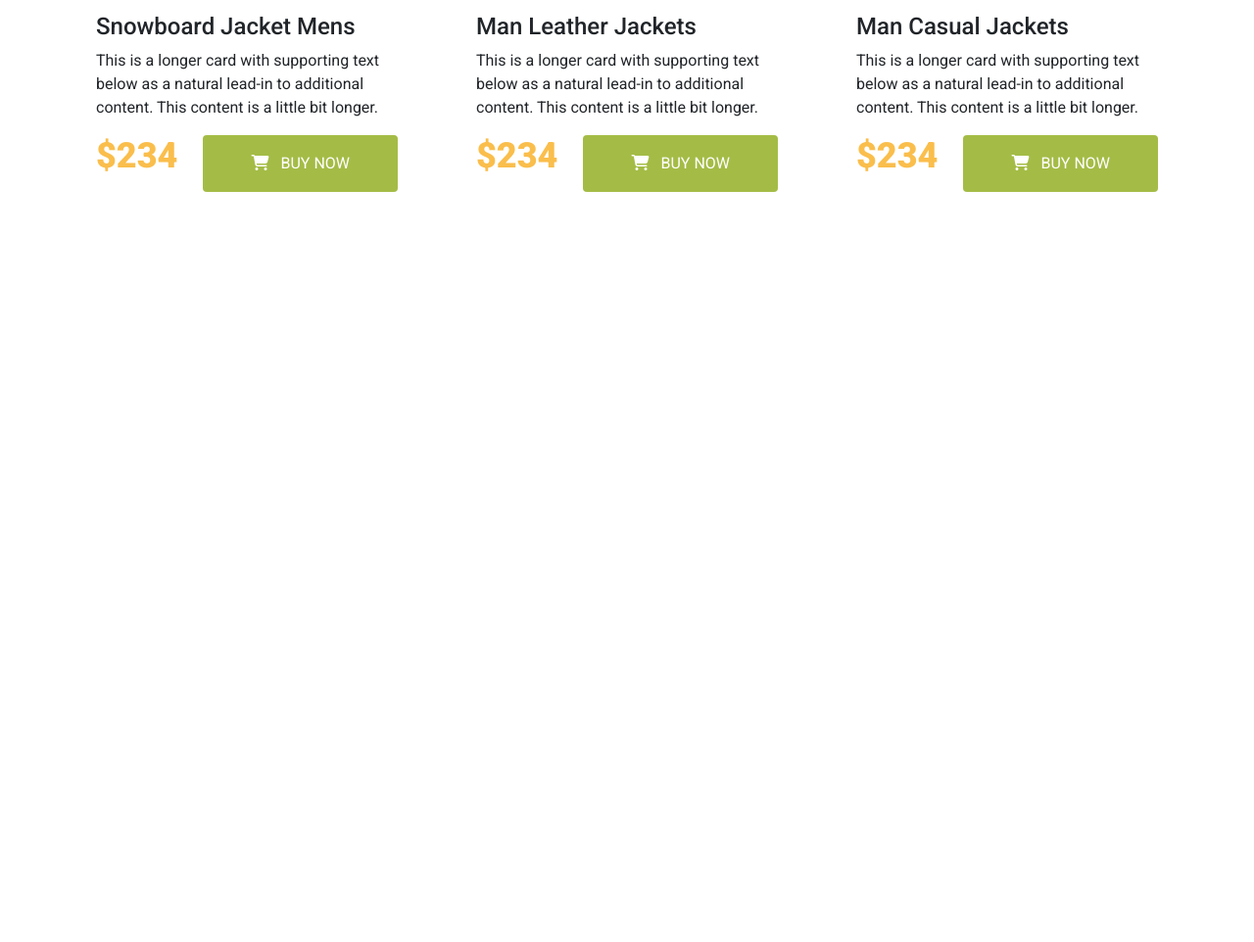
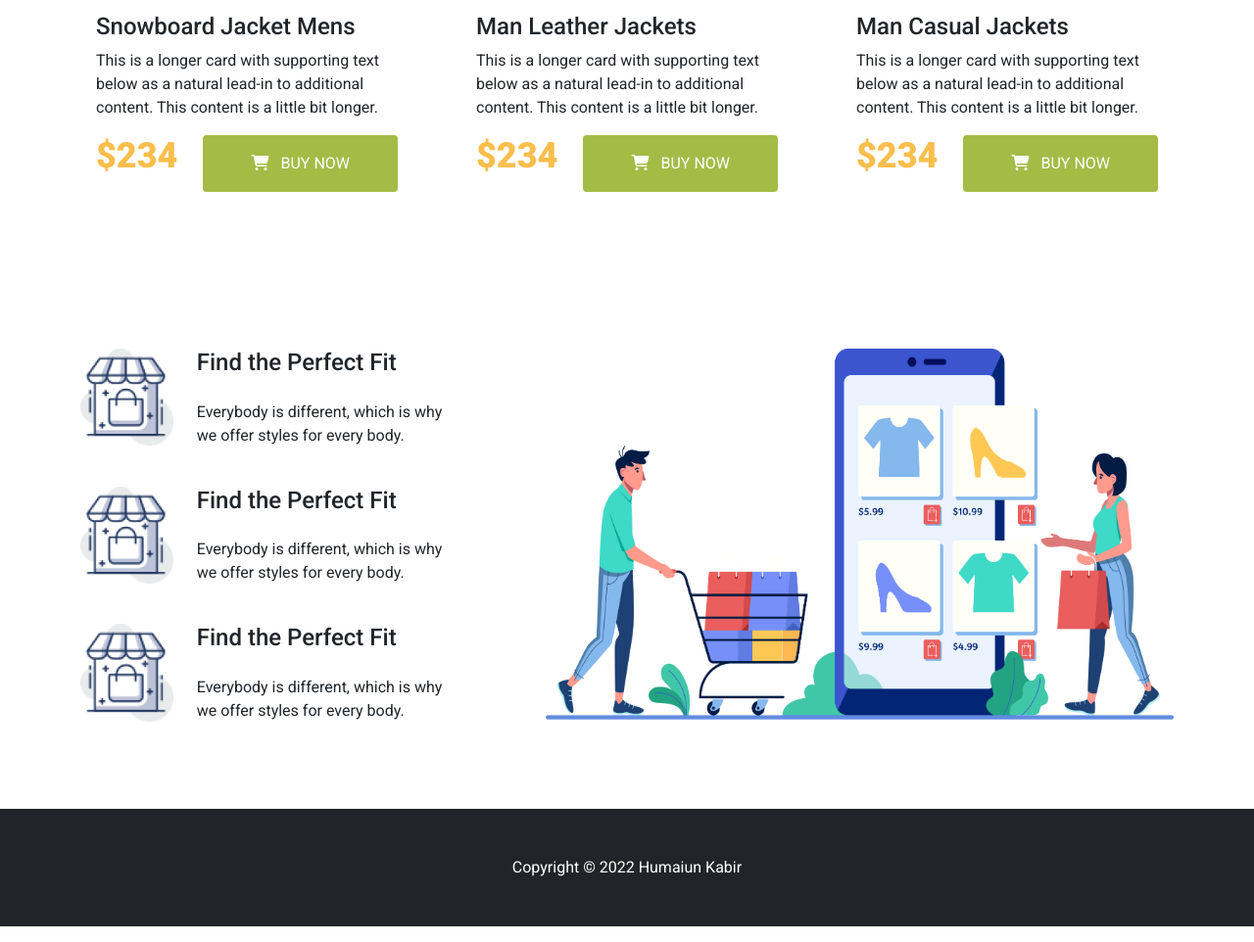
Before and after one commit to Humaiun-Manik/penguin-fashion, a plain HTML site: page index.html in a window 1280 px wide. Shown: the part 2060-3022 px from the top of the page at 98% size. Before the commit the page ends 2320 px from the top, so only its background shows below. Drawn offline with nearby package versions, Linux system fonts and the light colour scheme.

Commit message:
added footer

```diff
--- a/index.html
+++ b/index.html
@@ -195,7 +195,50 @@
         </div>
       </section>
       <!-- man Jacket section end  -->
+      <!-- info section start  -->
+      <section class="container my-5 pt-5">
+        <div class="row my-5">
+          <div class="col-12 col-lg-5">
+            <div class="row mb-4">
+              <div class="col-lg-3">
+                <img class="img-fluid" src="images/house.png" alt="" />
+              </div>
+              <div class="col-lg-7">
+                <h4 class="mb-4">Find the Perfect Fit</h4>
+                <p>Everybody is different, which is why we offer styles for every body.</p>
+              </div>
+            </div>
+            <div class="row mb-4">
+              <div class="col-lg-3">
+                <img class="img-fluid" src="images/house.png" alt="" />
+              </div>
+              <div class="col-lg-7">
+                <h4 class="mb-4">Find the Perfect Fit</h4>
+                <p>Everybody is different, which is why we offer styles for every body.</p>
+              </div>
+            </div>
+            <div class="row mb-4">
+              <div class="col-lg-3">
+                <img class="img-fluid" src="images/house.png" alt="" />
+              </div>
+              <div class="col-lg-7">
+                <h4 class="mb-4">Find the Perfect Fit</h4>
+                <p>Everybody is different, which is why we offer styles for every body.</p>
+              </div>
+            </div>
+          </div>
+          <div class="col-12 col-lg-7">
+            <img class="img-fluid" src="images/shopping.png" alt="" />
+          </div>
+        </div>
+      </section>
+      <!-- info section end  -->
     </main>
+    <!-- footer start  -->
+    <footer class="bg-dark text-center">
+      <p class="text-white p-5">Copyright © 2022 Humaiun Kabir</p>
+    </footer>
+    <!-- footer end -->
     <!-- Bootstrap JavaScript plugin -->
     <script
       src="https://cdn.jsdelivr.net/npm/bootstrap@5.0.2/dist/js/bootstrap.bundle.min.js"
```
